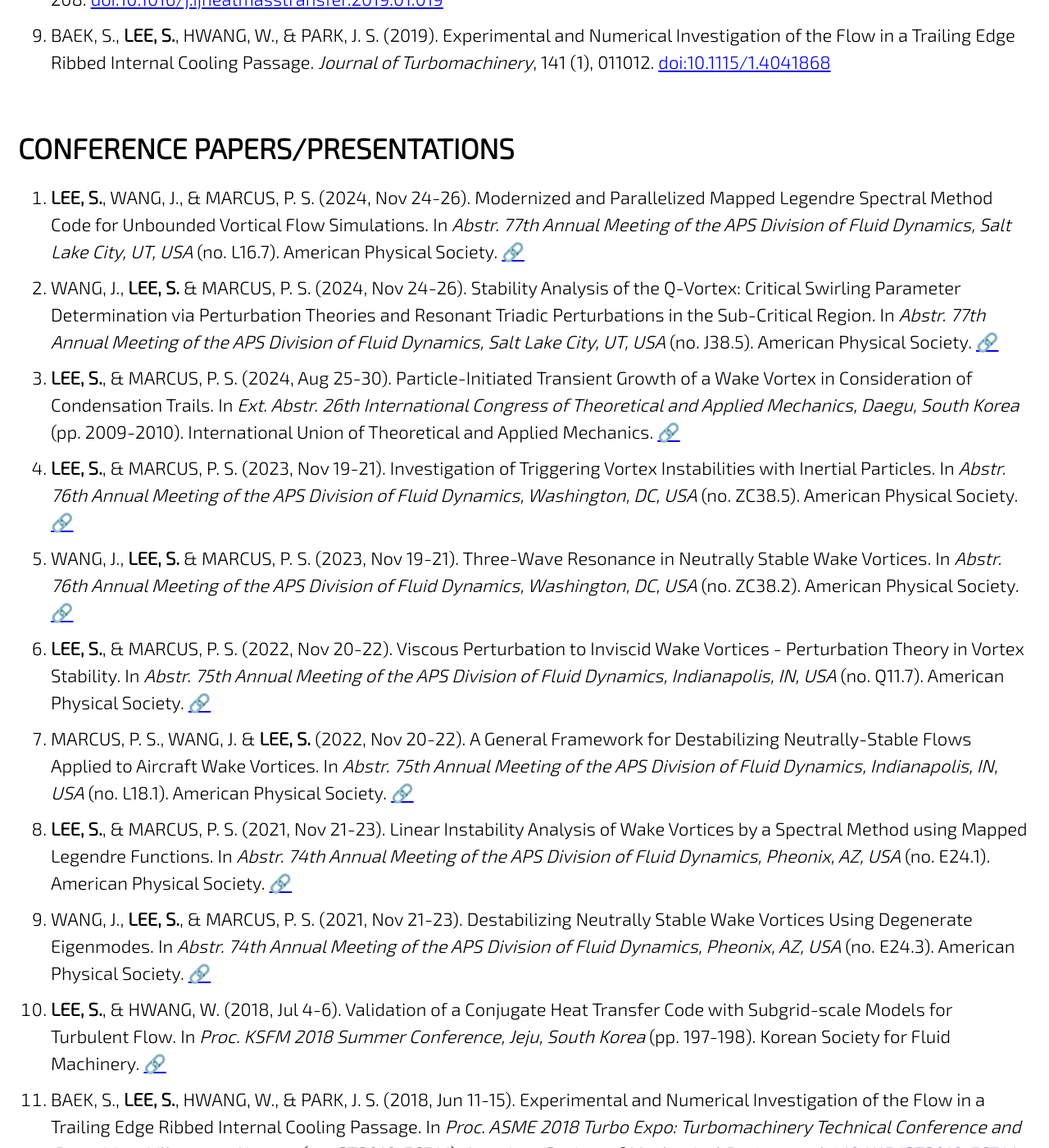
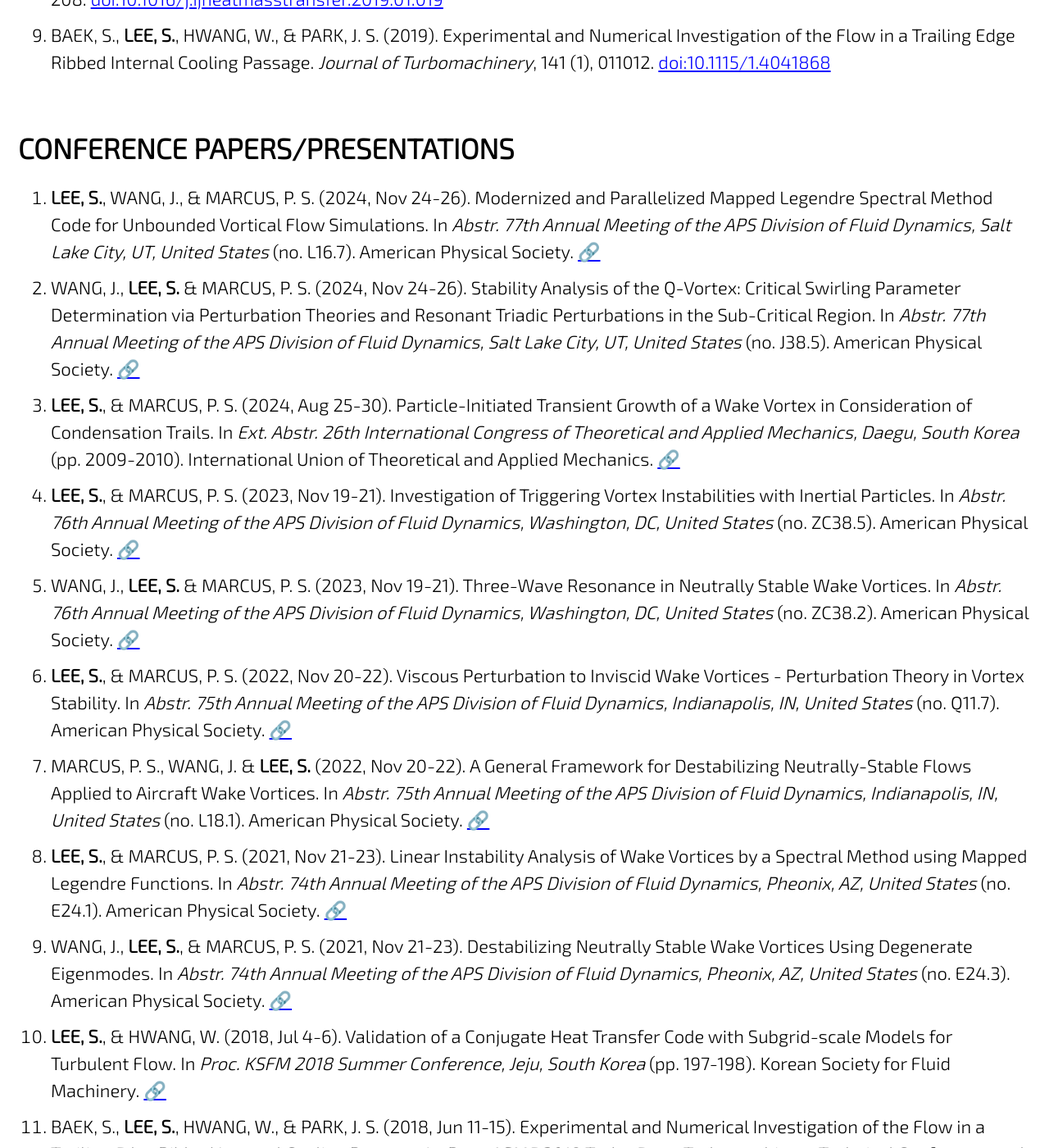
Before and after one commit to jun9303/jun9303.github.io, a Jekyll site: the page built from _pages/publications.md, in a window 1280 px wide and 1400 px high, scrolled down 1057 px. Shown: the whole window at 82% size. Built offline with Jekyll 4.4.1, drawn with Linux system fonts in a browser that asks for light colours; cached includes are drawn as plain includes; nearby versions of some CDN libraries; emoji names are drawn with the system emoji font; some of the changed text lies outside the part shown.

Commit message:
Updated 122024

```diff
--- a/_pages/publications.md
+++ b/_pages/publications.md
@@ -24,16 +24,15 @@ https://doi.org/10.1093/jcde/qwad059)
 
 # CONFERENCE PAPERS/PRESENTATIONS
 
-
-1. **LEE, S.**, WANG, J., & MARCUS, P. S. (2024, Nov 24-26). Modernized and Parallelized Mapped Legendre Spectral Method Code for Unbounded Vortical Flow Simulations. In *Abstr. 77th Annual Meeting of the APS Division of Fluid Dynamics, Salt Lake City, UT, USA* (no. L16.7). American Physical Society. [:link:](https://meetings.aps.org/Meeting/DFD24/Session/L16.7)
-1. WANG, J., **LEE, S.** & MARCUS, P. S. (2024, Nov 24-26). Stability Analysis of the Q-Vortex: Critical Swirling Parameter Determination via Perturbation Theories and Resonant Triadic Perturbations in the Sub-Critical Region. In *Abstr. 77th Annual Meeting of the APS Division of Fluid Dynamics, Salt Lake City, UT, USA* (no. J38.5). American Physical Society. [:link:](https://meetings.aps.org/Meeting/DFD24/Session/J38.5)
+1. **LEE, S.**, WANG, J., & MARCUS, P. S. (2024, Nov 24-26). Modernized and Parallelized Mapped Legendre Spectral Method Code for Unbounded Vortical Flow Simulations. In *Abstr. 77th Annual Meeting of the APS Division of Fluid Dynamics, Salt Lake City, UT, United States* (no. L16.7). American Physical Society. [:link:](https://meetings.aps.org/Meeting/DFD24/Session/L16.7)
+1. WANG, J., **LEE, S.** & MARCUS, P. S. (2024, Nov 24-26). Stability Analysis of the Q-Vortex: Critical Swirling Parameter Determination via Perturbation Theories and Resonant Triadic Perturbations in the Sub-Critical Region. In *Abstr. 77th Annual Meeting of the APS Division of Fluid Dynamics, Salt Lake City, UT, United States* (no. J38.5). American Physical Society. [:link:](https://meetings.aps.org/Meeting/DFD24/Session/J38.5)
 1. **LEE, S.**, & MARCUS, P. S. (2024, Aug 25-30). Particle-Initiated Transient Growth of a Wake Vortex in Consideration of Condensation Trails. In *Ext. Abstr. 26th International Congress of Theoretical and Applied Mechanics, Daegu, South Korea* (pp. 2009-2010). International Union of Theoretical and Applied Mechanics. [:link:](https://nl.go.kr/seoji/contents/S80100000000.do?schM=intgr_detail_view_isbn&isbn=9791198476098)
-1. **LEE, S.**, & MARCUS, P. S. (2023, Nov 19-21). Investigation of Triggering Vortex Instabilities with Inertial Particles. In *Abstr. 76th Annual Meeting of the APS Division of Fluid Dynamics, Washington, DC, USA* (no. ZC38.5). American Physical Society. [:link:](https://meetings.aps.org/Meeting/DFD23/Session/ZC38.5)
-1. WANG, J., **LEE, S.** & MARCUS, P. S. (2023, Nov 19-21). Three-Wave Resonance in Neutrally Stable Wake Vortices. In *Abstr. 76th Annual Meeting of the APS Division of Fluid Dynamics, Washington, DC, USA* (no. ZC38.2). American Physical Society. [:link:](https://meetings.aps.org/Meeting/DFD23/Session/ZC38.2)
-1. **LEE, S.**, & MARCUS, P. S. (2022, Nov 20-22). Viscous Perturbation to Inviscid Wake Vortices - Perturbation Theory in Vortex Stability. In *Abstr. 75th Annual Meeting of the APS Division of Fluid Dynamics, Indianapolis, IN, USA* (no. Q11.7). American Physical Society. [:link:](https://meetings.aps.org/Meeting/DFD22/Session/Q11.7)
-1. MARCUS, P. S., WANG, J. & **LEE, S.** (2022, Nov 20-22). A General Framework for Destabilizing Neutrally-Stable Flows Applied to Aircraft Wake Vortices. In *Abstr. 75th Annual Meeting of the APS Division of Fluid Dynamics, Indianapolis, IN, USA* (no. L18.1). American Physical Society. [:link:](https://meetings.aps.org/Meeting/DFD22/Session/L18.1)
-1. **LEE, S.**, & MARCUS, P. S. (2021, Nov 21-23). Linear Instability Analysis of Wake Vortices by a Spectral Method using Mapped Legendre Functions. In *Abstr. 74th Annual Meeting of the APS Division of Fluid Dynamics, Pheonix, AZ, USA* (no. E24.1). American Physical Society. [:link:](https://meetings.aps.org/Meeting/DFD21/Session/E24.1)
-1. WANG, J., **LEE, S.**, & MARCUS, P. S. (2021, Nov 21-23). Destabilizing Neutrally Stable Wake Vortices Using Degenerate Eigenmodes. In *Abstr. 74th Annual Meeting of the APS Division of Fluid Dynamics, Pheonix, AZ, USA* (no. E24.3). American Physical Society. [:link:](https://meetings.aps.org/Meeting/DFD21/Session/E24.3)
+1. **LEE, S.**, & MARCUS, P. S. (2023, Nov 19-21). Investigation of Triggering Vortex Instabilities with Inertial Particles. In *Abstr. 76th Annual Meeting of the APS Division of Fluid Dynamics, Washington, DC, United States* (no. ZC38.5). American Physical Society. [:link:](https://meetings.aps.org/Meeting/DFD23/Session/ZC38.5)
+1. WANG, J., **LEE, S.** & MARCUS, P. S. (2023, Nov 19-21). Three-Wave Resonance in Neutrally Stable Wake Vortices. In *Abstr. 76th Annual Meeting of the APS Division of Fluid Dynamics, Washington, DC, United States* (no. ZC38.2). American Physical Society. [:link:](https://meetings.aps.org/Meeting/DFD23/Session/ZC38.2)
+1. **LEE, S.**, & MARCUS, P. S. (2022, Nov 20-22). Viscous Perturbation to Inviscid Wake Vortices - Perturbation Theory in Vortex Stability. In *Abstr. 75th Annual Meeting of the APS Division of Fluid Dynamics, Indianapolis, IN, United States* (no. Q11.7). American Physical Society. [:link:](https://meetings.aps.org/Meeting/DFD22/Session/Q11.7)
+1. MARCUS, P. S., WANG, J. & **LEE, S.** (2022, Nov 20-22). A General Framework for Destabilizing Neutrally-Stable Flows Applied to Aircraft Wake Vortices. In *Abstr. 75th Annual Meeting of the APS Division of Fluid Dynamics, Indianapolis, IN, United States* (no. L18.1). American Physical Society. [:link:](https://meetings.aps.org/Meeting/DFD22/Session/L18.1)
+1. **LEE, S.**, & MARCUS, P. S. (2021, Nov 21-23). Linear Instability Analysis of Wake Vortices by a Spectral Method using Mapped Legendre Functions. In *Abstr. 74th Annual Meeting of the APS Division of Fluid Dynamics, Pheonix, AZ, United States* (no. E24.1). American Physical Society. [:link:](https://meetings.aps.org/Meeting/DFD21/Session/E24.1)
+1. WANG, J., **LEE, S.**, & MARCUS, P. S. (2021, Nov 21-23). Destabilizing Neutrally Stable Wake Vortices Using Degenerate Eigenmodes. In *Abstr. 74th Annual Meeting of the APS Division of Fluid Dynamics, Pheonix, AZ, United States* (no. E24.3). American Physical Society. [:link:](https://meetings.aps.org/Meeting/DFD21/Session/E24.3)
 1. **LEE, S.**, & HWANG, W. (2018, Jul 4-6). Validation of a Conjugate Heat Transfer Code with Subgrid-scale Models for Turbulent Flow. In *Proc. KSFM 2018 Summer Conference, Jeju, South Korea* (pp. 197-198). Korean Society for Fluid Machinery. [:link:](http://www.dbpia.co.kr/journal/articleDetail?nodeId=NODE07536688&language=ko_KR)
 1. BAEK, S., **LEE, S.**, HWANG, W., & PARK, J. S. (2018, Jun 11-15). Experimental and Numerical Investigation of the Flow in a Trailing Edge Ribbed Internal Cooling Passage. In *Proc. ASME 2018 Turbo Expo: Turbomachinery Technical Conference and Exposition, Lillestrøm, Norway*  (no. GT2018-76741). American Society of Mechanical Engineers. [doi:10.1115/GT2018-76741](https://doi.org/10.1115/GT2018-76741) *Journal-Quality Appraisal and Transferred to J. Turbomach.*
 1. **LEE, S.** (2017, Nov 1-3). 2D Simulation of an Unsteady Flow around a Small Vertical Axis Wind Turbine Using an Immersed Boundary Method. In *Proc. KSME 2017 Annual Conference, Jeju, South Korea* (pp. 741-745). Korean Society of Mechanical Engineers. *Student Paper Award: Bronze Prize in the 9th National Fluid Engineering Contest for Undergraduates*. [:link:](http://www.dbpia.co.kr/journal/articleDetail?nodeId=NODE07287580&language=ko_KR#)
@@ -41,6 +40,7 @@ https://doi.org/10.1093/jcde/qwad059)
 
 # INVITED TALKS/SEMINARS
 
+1. **LEE. S.** (2025, Jan 10). Unmasking Hidden Physics and Bridging Data Sparsity: Two Paths to Tackling Fluid Problems. *CTR Tea Seminar, Stanford, CA, United States*. Center for Turbulence Research, Stanford University.
 1. **LEE. S.** (2024, Sep 10). Physics-Based Computation in the Modern Era of Data-Driven Fluid Mechanics. *SNU Mechanical Engineering Seminar, Seoul, South Korea*. Department of Mechanical Engineering, Seoul National University.
 1. **LEE, S.** (2023, Aug 8). Design-by-Morphing (DbM): A Novel Design Methodology for Aerodynamic Optimization. *Hyundai Vision Conference 2023, Seoul, South Korea*. Hyundai Motors.
 1. **LEE, S.** (2022, Nov 16). Modern Applications of Computational Fluid Dynamics (CFD). *2022 Online Special Lecture Series: Research Reinforcement for Sustainable Buildings and Urban Systems in Future, Online*. Department of Architectural and Urban Systems Engineering, Ewha Womans University.
```
Also changed, not shown: other parts of _pages/publications.md (+3 -3 lines), _pages/about_me.md (+10 -10 lines), index.md (+4 -6 lines).
